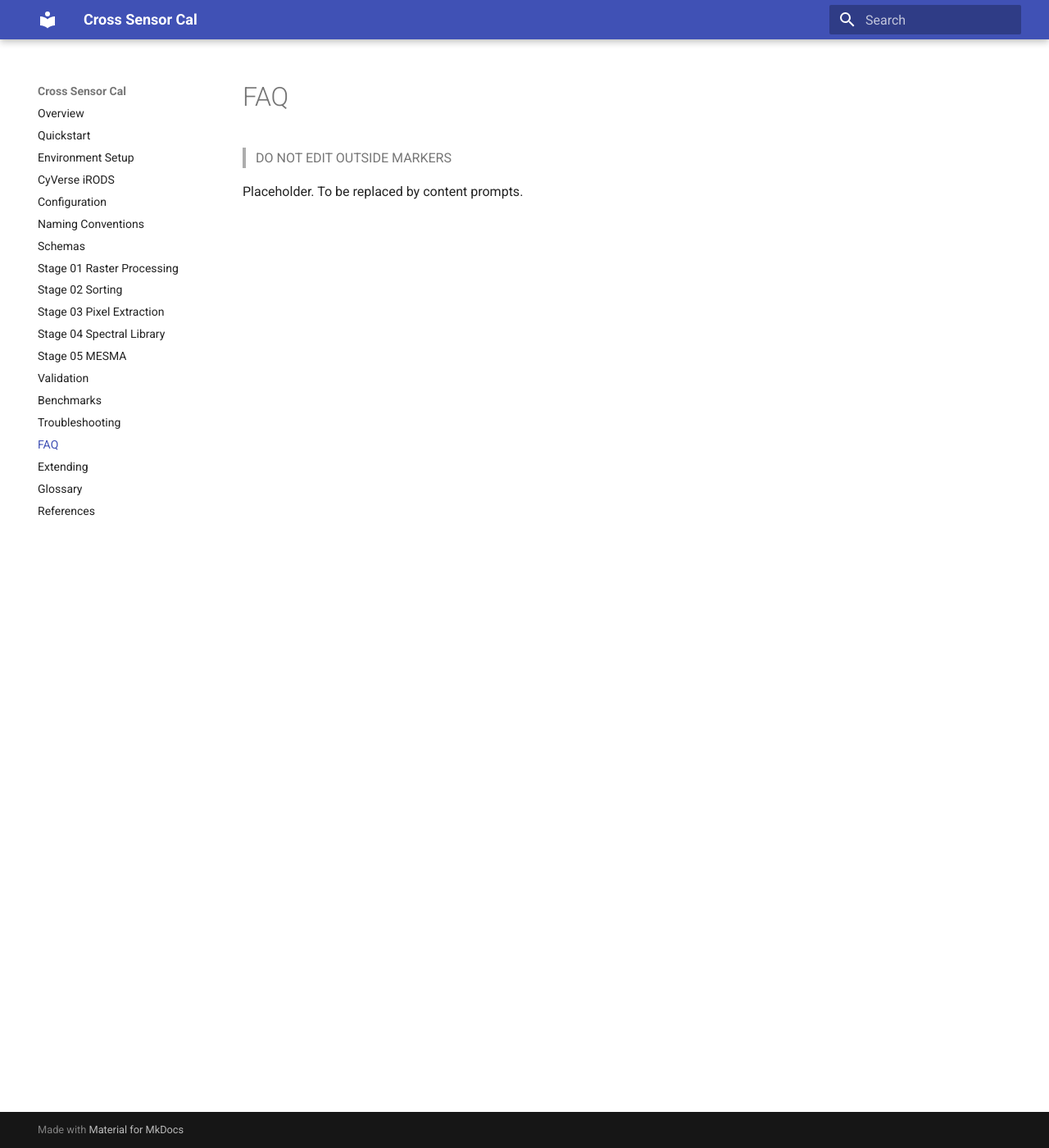
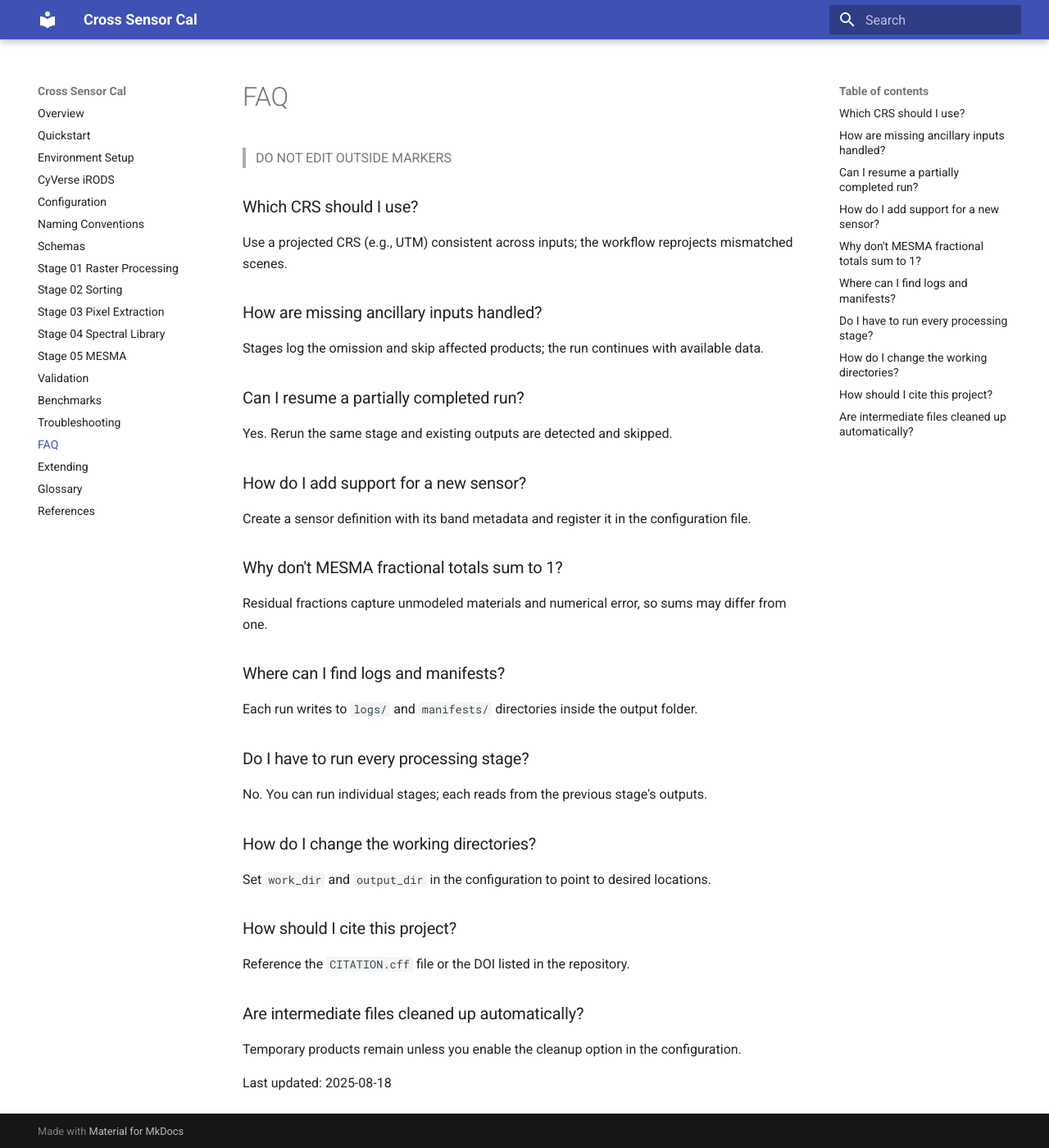
Before and after one commit to earthlab/cross-sensor-cal, an MkDocs documentation site: the page built from docs/faq.md, in a window 1280 px wide and 1400 px high. Shown: the whole window at 82% size. Built offline with MkDocs 1.6.1 and Material for MkDocs 9.7.7, drawn with Linux system fonts in a browser that asks for light colours.

Commit message:
docs: add FAQ entries

```diff
--- a/docs/faq.md
+++ b/docs/faq.md
@@ -2,5 +2,35 @@
 
 > DO NOT EDIT OUTSIDE MARKERS
 <!-- FILLME:START -->
-Placeholder. To be replaced by content prompts.
+### Which CRS should I use?
+Use a projected CRS (e.g., UTM) consistent across inputs; the workflow reprojects mismatched scenes.
+
+### How are missing ancillary inputs handled?
+Stages log the omission and skip affected products; the run continues with available data.
+
+### Can I resume a partially completed run?
+Yes. Rerun the same stage and existing outputs are detected and skipped.
+
+### How do I add support for a new sensor?
+Create a sensor definition with its band metadata and register it in the configuration file.
+
+### Why don't MESMA fractional totals sum to 1?
+Residual fractions capture unmodeled materials and numerical error, so sums may differ from one.
+
+### Where can I find logs and manifests?
+Each run writes to `logs/` and `manifests/` directories inside the output folder.
+
+### Do I have to run every processing stage?
+No. You can run individual stages; each reads from the previous stage's outputs.
+
+### How do I change the working directories?
+Set `work_dir` and `output_dir` in the configuration to point to desired locations.
+
+### How should I cite this project?
+Reference the `CITATION.cff` file or the DOI listed in the repository.
+
+### Are intermediate files cleaned up automatically?
+Temporary products remain unless you enable the cleanup option in the configuration.
+
+Last updated: 2025-08-18
 <!-- FILLME:END -->
```
